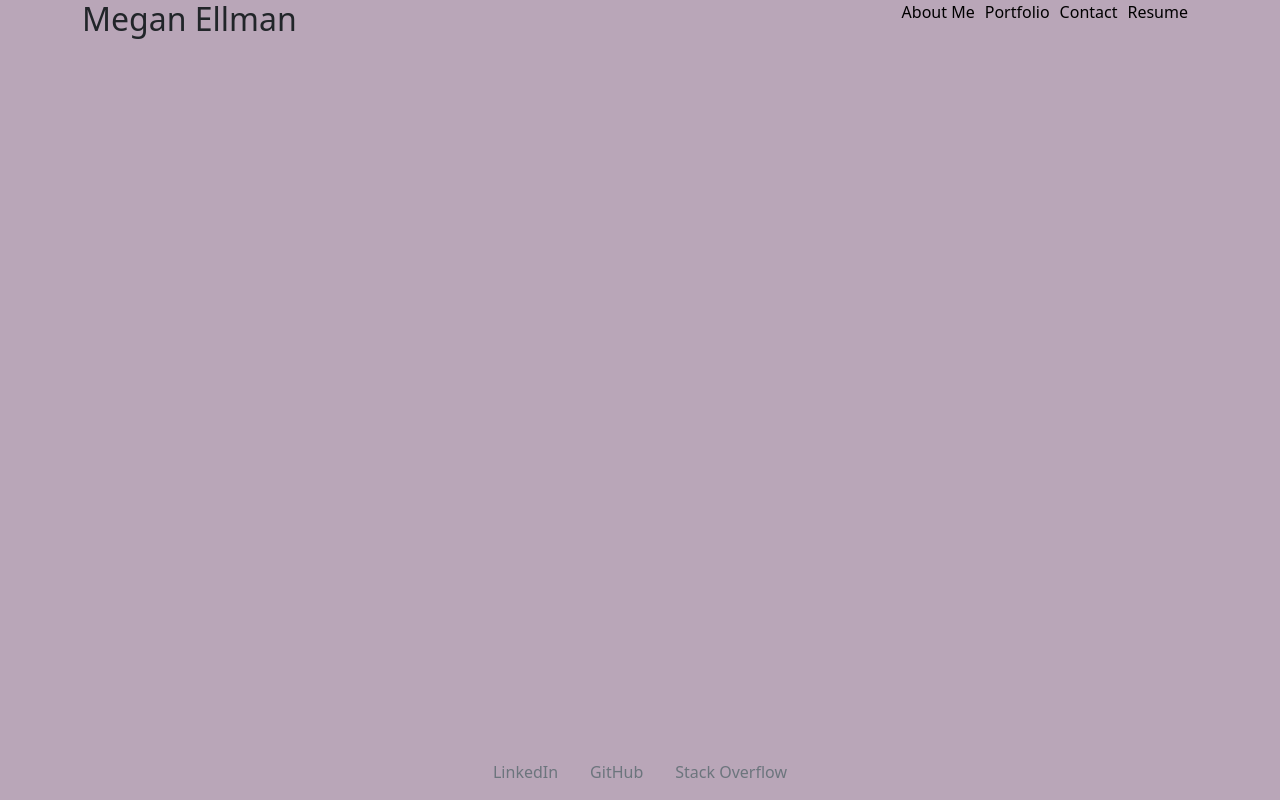
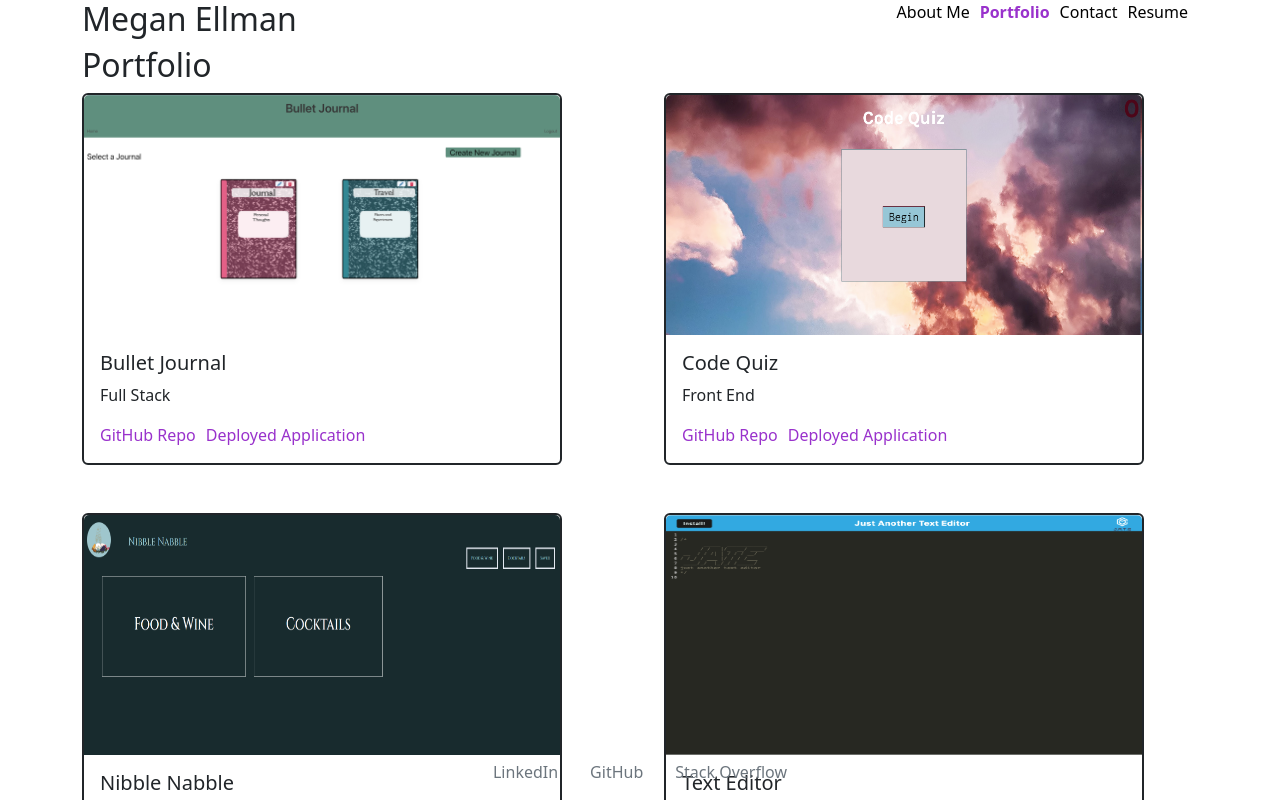
Before and after one commit to megellman/react-portfolio, a React (Create React App) app: page /react-portfolio/portfolio in a window 1280 px wide. Shown: the top 800 px of the page. Built offline with nearby package versions, Linux system fonts and the light colour scheme.

Commit message:
added unique keys to elements rendered by props

```diff
--- a/package.json
+++ b/package.json
@@ -4,6 +4,7 @@
   "private": true,
   "homepage": "https://megellman.github.io/react-portfolio/",
   "dependencies": {
+    "@emailjs/browser": "^3.10.0",
     "@testing-library/jest-dom": "^5.16.5",
     "@testing-library/react": "^13.4.0",
     "@testing-library/user-event": "^13.5.0",
@@ -20,7 +21,7 @@
     "predeploy": "npm run build",
     "deploy": "gh-pages -d build",
     "start": "react-scripts start",
-    "build": "react-scripts build",
+    "build": "react-scripts build && shx cp build/index.html build/404.html",
     "test": "react-scripts test",
     "eject": "react-scripts eject"
   },
@@ -43,6 +44,7 @@
     ]
   },
   "devDependencies": {
-    "gh-pages": "^5.0.0"
+    "gh-pages": "^5.0.0",
+    "shx": "^0.3.4"
   }
 }
--- a/public/index.html
+++ b/public/index.html
@@ -26,7 +26,7 @@
     -->
     <title>Portfolio</title>
   </head>
-  <body style="background-color: hsl(303, 12%, 69%);">
+  <body >
     <noscript>You need to enable JavaScript to run this app.</noscript>
     <div id="root"></div>
     <!--
@@ -41,3 +41,5 @@
     -->
   </body>
 </html>
+
+<!-- backup bg  hsl(303, 12%, 69%)  -->
--- a/src/App.css
+++ b/src/App.css
@@ -6,6 +6,7 @@
   height: 40vmin;
   pointer-events: none;
 }
+
 
 @media (prefers-reduced-motion: no-preference) {
   .App-logo {
--- a/src/App.js
+++ b/src/App.js
@@ -10,17 +10,18 @@ import Resume from './pages/Resume';
 
 function App() {
   return (
-    <BrowserRouter>
+    <BrowserRouter
+    basename='/react-portfolio'
+    forceRefresh={true}>
       <div>
         <Header />
         <Footer />
       </div>
     <Routes>
-        <Route path="/react-portfolio" exact element={<About />} />
+        <Route path="/" exact element={<About />} />
         <Route path="/portfolio" exact element={<Portfolio />} />
         <Route path="/contact" exact element={<Contact />} />
         <Route path="/resume" exact element={<Resume />} />
-        <Route path='/' element={<About/>} />
     </Routes>
     </BrowserRouter>
   );
--- a/src/components/Footer.js
+++ b/src/components/Footer.js
@@ -3,7 +3,7 @@ import React from 'react';
 
 function Footer() {
     return (
-        <div className='navbar fixed-bottom justify-content-center'>
+        <div className='footer navbar fixed-bottom justify-content-center'>
             <ul className="nav ">
                 <li className="nav-item">
                     <a className="nav-link  text-secondary" target='_blank' href="https://www.linkedin.com/in/megan-ellman/" >LinkedIn</a>
--- a/src/components/Header.js
+++ b/src/components/Header.js
@@ -1,9 +1,4 @@
 import React from 'react';
-import { BrowserRouter as Router, Routes, Route } from "react-router-dom";
-import About from '../pages/About';
-import Contact from '../pages/Contact';
-import Portfolio from '../pages/Portfolio';
-import Resume from '../pages/Resume';
 import Navigation from './Navigation';
 
 function Header() {
--- a/src/components/Navigation.js
+++ b/src/components/Navigation.js
@@ -18,7 +18,7 @@ function Navigation() {
                         marginRight: "10px"
                     }
                 }}
-                to="/react-portfolio"
+                to="/"
                 end>
                     About Me
                 </NavLink>
--- a/src/components/Project.js
+++ b/src/components/Project.js
@@ -1,19 +1,43 @@
 import React from 'react';
+import { NavLink } from 'react-router-dom'
 
 function Project({ projects }) {
     return (
         <div className='row row-cols-1 row-cols-lg-2 g-5 '>
-            {projects.map(item => (
-                <div className="col">
-                    <div className="card border border-dark border-2" style={{ width: '30rem' }} key={item.id}>
-                        <a href={item.deployedLink} > Deployed Link
+            {projects.map((item, i) => (
+                <div key={i} className="col">
+                    <div className="card border border-dark border-2" style={{ width: '30rem' }} >
+                        <a href={item.deployedLink} >
                             <img src={item.image} style={{ width: '30rem', height: '15rem' }} className="card-img-top img-fluid" alt="..." />
                         </a>
-                            <div className="card-body">
-                                <h5 className="card-title">{item.name}</h5>
-                                <p className="card-text">{item.description}</p>
-                                <a href={item.repoLink} className="btn btn-primary">GitHub Repository</a>
-                            </div>
+                        <div className="card-body">
+                            <h5 className="card-title">{item.name}</h5>
+                            <p className="card-text">{item.description}</p>
+                            <NavLink
+                            className={"project-link"}
+                                to={item.repoLink}
+                                style={({ isPending }) => {
+                                    return {
+                                        fontWeight: isPending ? "bold" : "",
+                                        color: "darkorchid",
+                                        textDecorationLine: "none",
+                                        marginRight: "10px"
+                                    }
+                                }}
+                                target="_blank">GitHub Repo</NavLink>
+                            <NavLink
+                            className={"project-link"}
+                                to={item.repoLink}
+                                style={({ isPending }) => {
+                                    return {
+                                        fontWeight: isPending ? "bold" : "",
+                                        color: "darkorchid",
+                                        textDecorationLine: "none",
+                                        marginRight: "10px"
+                                    }
+                                }}
+                                target="_blank">Deployed Application</NavLink>
+                        </div>
                     </div>
                 </div>
             ))}
--- a/src/custom.css
+++ b/src/custom.css
@@ -1,9 +1,8 @@
-.active{
-    color:rgb(157, 0, 86);
-    text-decoration: none;
+
+.project-link:hover {
+    font-weight: bold;
+  }
+
+.footer {
+    margin-top: 100px;
 }
-
-.none{
-    text-decoration: none;
-    color: black !important;
-}
--- a/src/pages/Contact.js
+++ b/src/pages/Contact.js
@@ -7,6 +7,7 @@ function Contact() {
        { mode: "onBlur"}
     );
     const onSubmit = data => console.log(data);
+
     console.log(errors);
     return (
         <div>
@@ -14,12 +15,12 @@ function Contact() {
             <form onSubmit={handleSubmit(onSubmit)}>
                 <div className='mb-3'>
                     <input id='first' className='form-control' type="text" placeholder="First name" {...register("firstName", { required: true, maxLength: 20 })} />
-                    {errors.firstName && <p role="alert">Max of 20 characters</p>}
+                    {errors.firstName && <p role="alert">This section is required</p>}
                 </div>
 
                 <div className='mb-3'>
                     <input id='last' className='form-control' type="text" placeholder="Last Name" {...register("lastName", { required: true, maxLength: 20 })} />
-                    {errors.lastName && <p role="alert">Max of 20 characters</p>}
+                    {errors.lastName && <p role="alert">This section is required</p>}
                 </div>
 
 
--- a/src/pages/Resume.js
+++ b/src/pages/Resume.js
@@ -15,16 +15,16 @@ function Resume() {
             <div className='col-6'>
              <h4>Front-end</h4>
             <ul>
-                {frontEnd.map(item => (
-                    <li>{item}</li>
+                {frontEnd.map((item, i) => (
+                    <li key={i}>{item}</li>
                 ))}
             </ul>
             </div>
             <div className='col-6'>
             <h4>Back-end</h4>
             <ul>
-                {backEnd.map(item => (
-                    <li>{item}</li>
+                {backEnd.map((item, i) => (
+                    <li key={i}>{item}</li>
                 ))}
             </ul>
 
```
Also changed, not shown: 1 other file (tests, documents, lock files or other folders).
